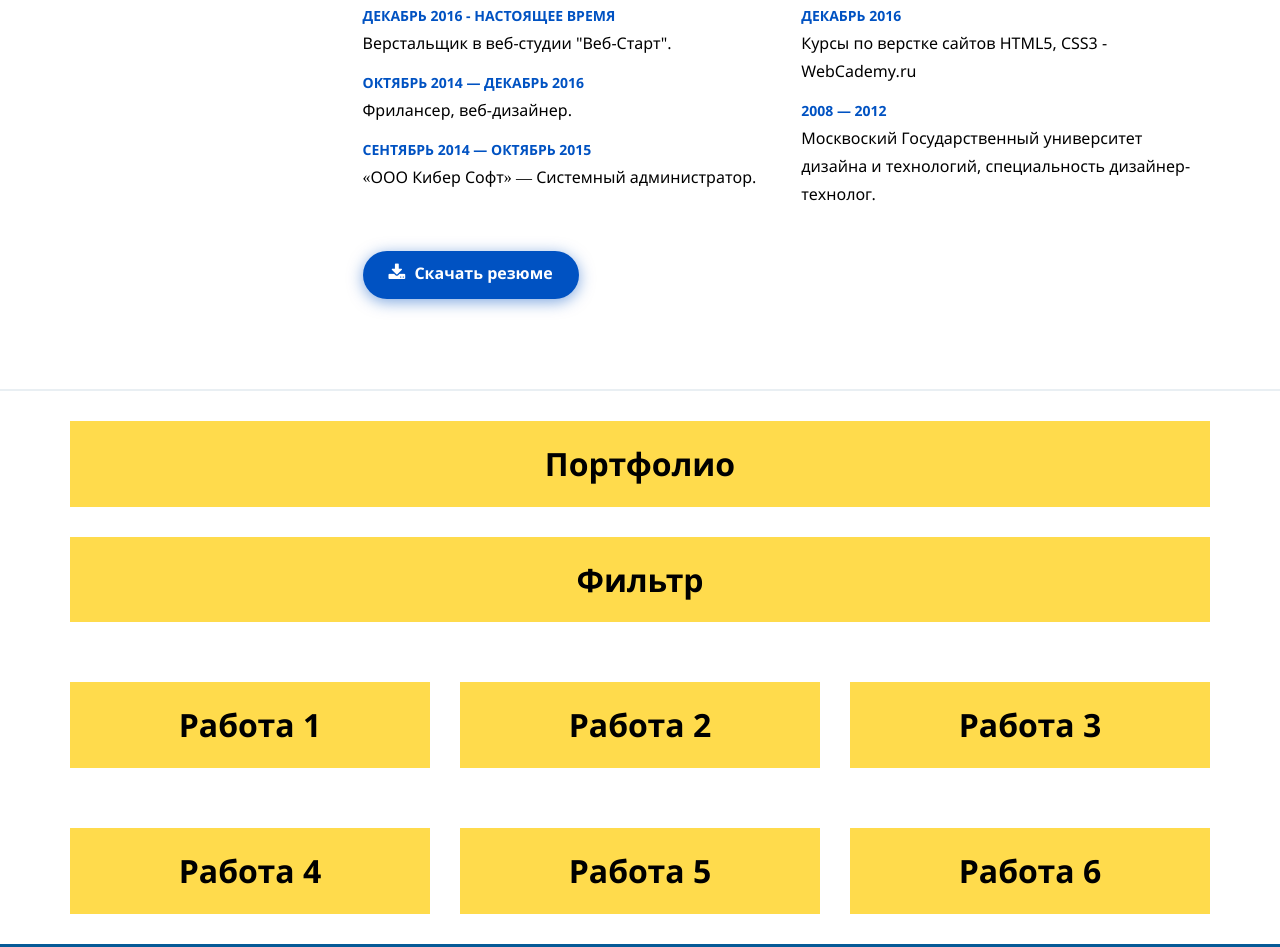
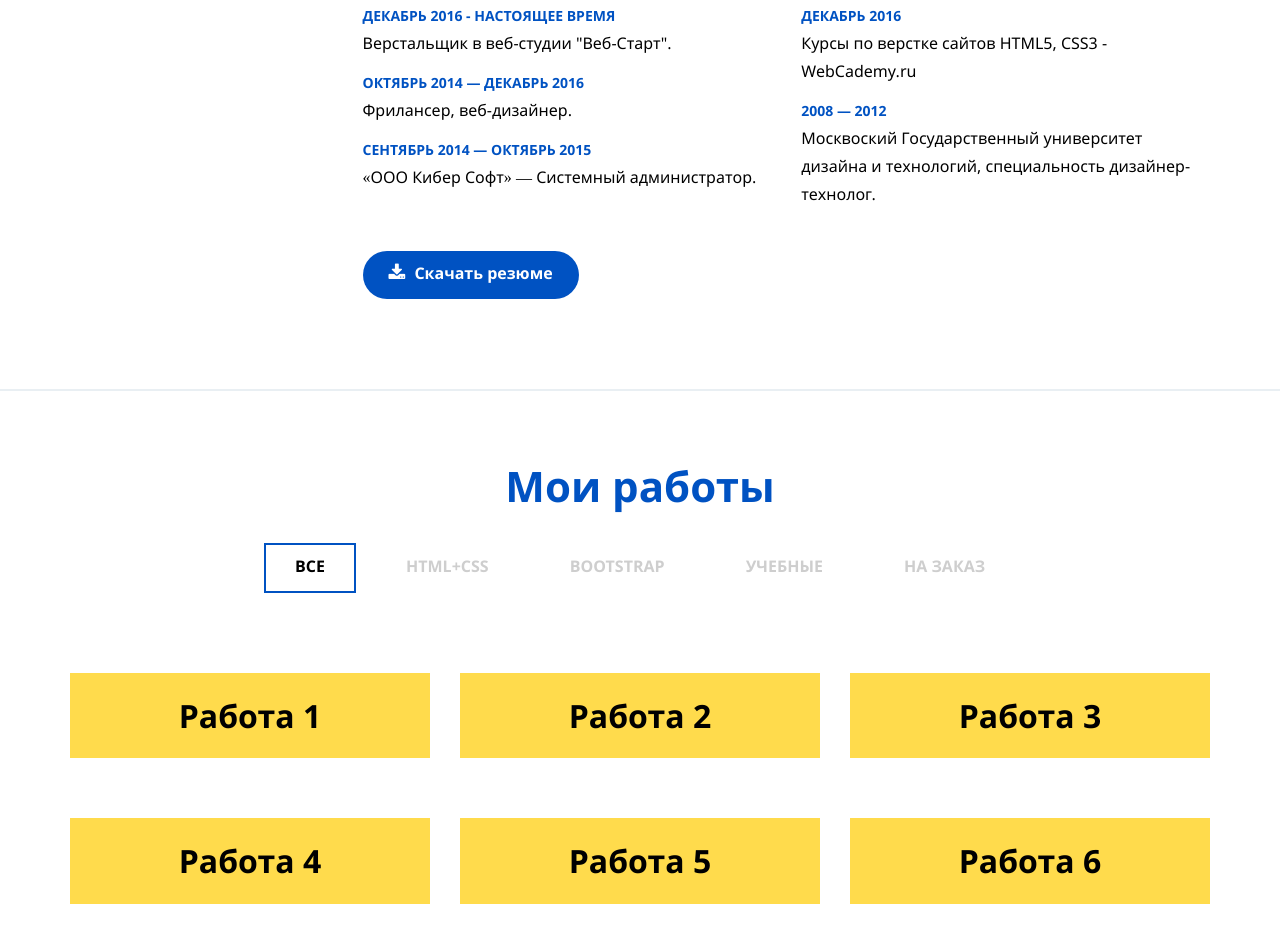
Before and after one commit to webdev-alexey/project_portfolio-webcademy, a plain HTML site: page index.html in a window 1280 px wide. Shown: the part 1141-2088 px from the top of the page. Drawn offline with Linux system fonts and the light colour scheme.

Commit message:
верстка заголовка и фильтра

```diff
--- a/index.html
+++ b/index.html
@@ -160,10 +160,36 @@
     <div class="line"></div>
 
     <!-- Портфолио -->
-    <div id="portfolio" class="container">
-      <div class="block">Портфолио</div>
+    <div
+      id="portfolio"
+      class="section section--padding-smaller section--bg-gear"
+    >
+      <div class="container">
+        <!-- Заголовок -->
+        <div class="heading heading--center">Мои работы</div>
+        <!-- // Заголовок -->
 
-      <div class="block">Фильтр</div>
+        <!-- Фильтр работ -->
+        <div class="filter">
+          <ul class="filter__block">
+            <li class="filter__element">
+              <span class="filter__button filter__button--active">Все</span>
+            </li>
+            <li class="filter__element">
+              <span class="filter__button">HTML+CSS</span>
+            </li>
+            <li class="filter__element">
+              <span class="filter__button">Bootstrap</span>
+            </li>
+            <li class="filter__element">
+              <span class="filter__button">Учебные</span>
+            </li>
+            <li class="filter__element">
+              <span class="filter__button">На заказ</span>
+            </li>
+          </ul>
+        </div>
+        <!-- // Фильтр работ -->
 
         <div class="row">
           <div class="col-sm-4">
@@ -186,6 +212,7 @@
           </div>
           <div class="col-sm-4">
             <div class="block">Работа 6</div>
+          </div>
         </div>
       </div>
     </div>
--- /dev/null
+++ b/less/blocks/_filter.less
@@ -0,0 +1,56 @@
+.filter {
+	font-size: 16px;
+	font-weight: 700;
+	text-transform: uppercase;
+	padding-top: 19px;
+	margin-bottom: 20px;
+
+	@media (min-width: 768px){
+		padding-top: 8px;
+		margin-bottom: 50px;
+	}
+
+}
+
+.filter__block {
+	margin: 0;
+	padding: 0;
+	list-style-type: none;
+	text-align: center;
+}
+
+.filter__element {
+	margin: 0 0 9;
+	padding: 0;
+	display: block;
+
+	@media (min-width: 768px){
+		margin-right: 0px;
+		display: inline-block;
+	}
+
+	@media (min-width: 1200px){
+		margin-right: 15px;
+
+		&:last-child {
+			margin-right: 0;
+		}
+	}
+}
+
+.filter__button {
+	display: inline-block;
+	color: #CECECE;
+	cursor: pointer;
+	padding: 12px 31px 15px;
+
+	&:hover {
+		color: #000;
+	}
+}
+
+.filter__button--active {
+	padding: 10px 29px 13px;
+	color: #000;
+	border: 2px solid @blueHeading;
+}
--- a/less/main.less
+++ b/less/main.less
@@ -13,6 +13,7 @@
 @import "blocks/_heading.less";
 @import "blocks/_definitions.less";
 @import "blocks/_button.less";
+@import "blocks/_filter.less";
 
 // Sections
 @import "sections/_header.less";
```
Also changed, not shown: css/main.css. Lines whose indentation alone changed are shown as unchanged.
